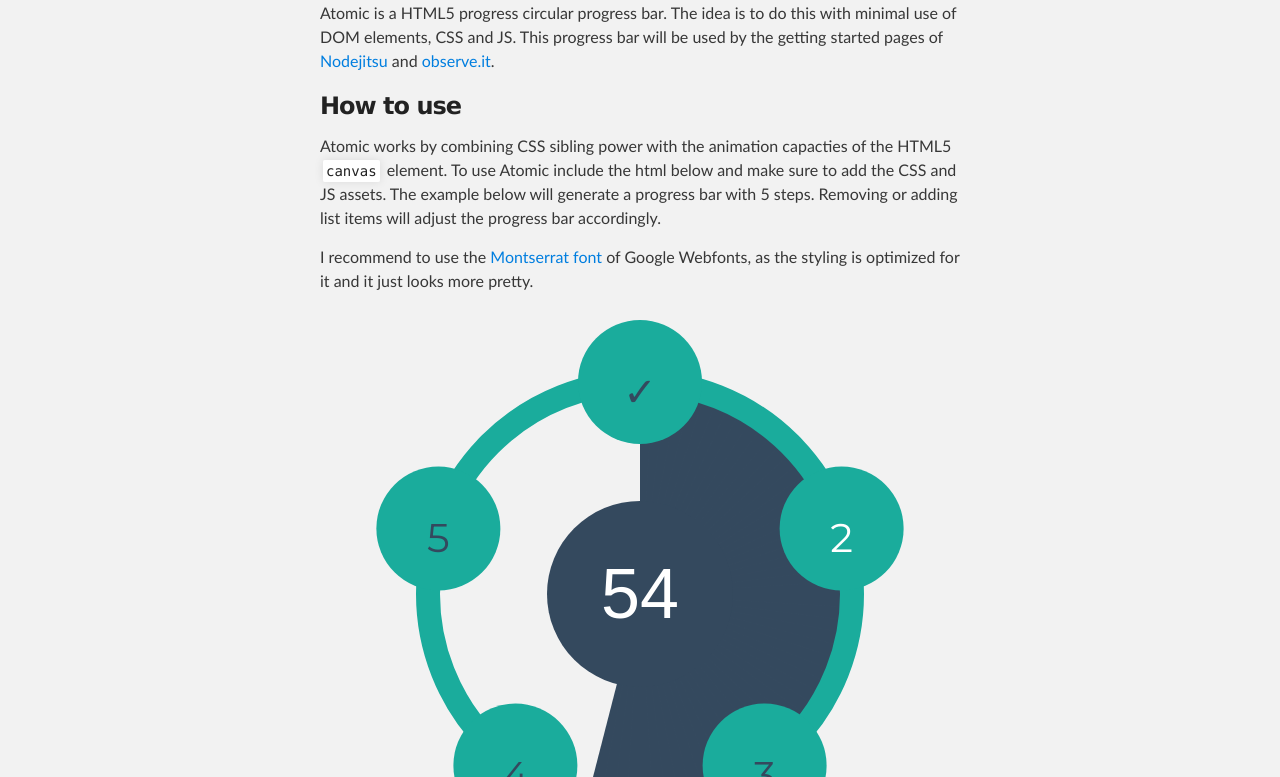
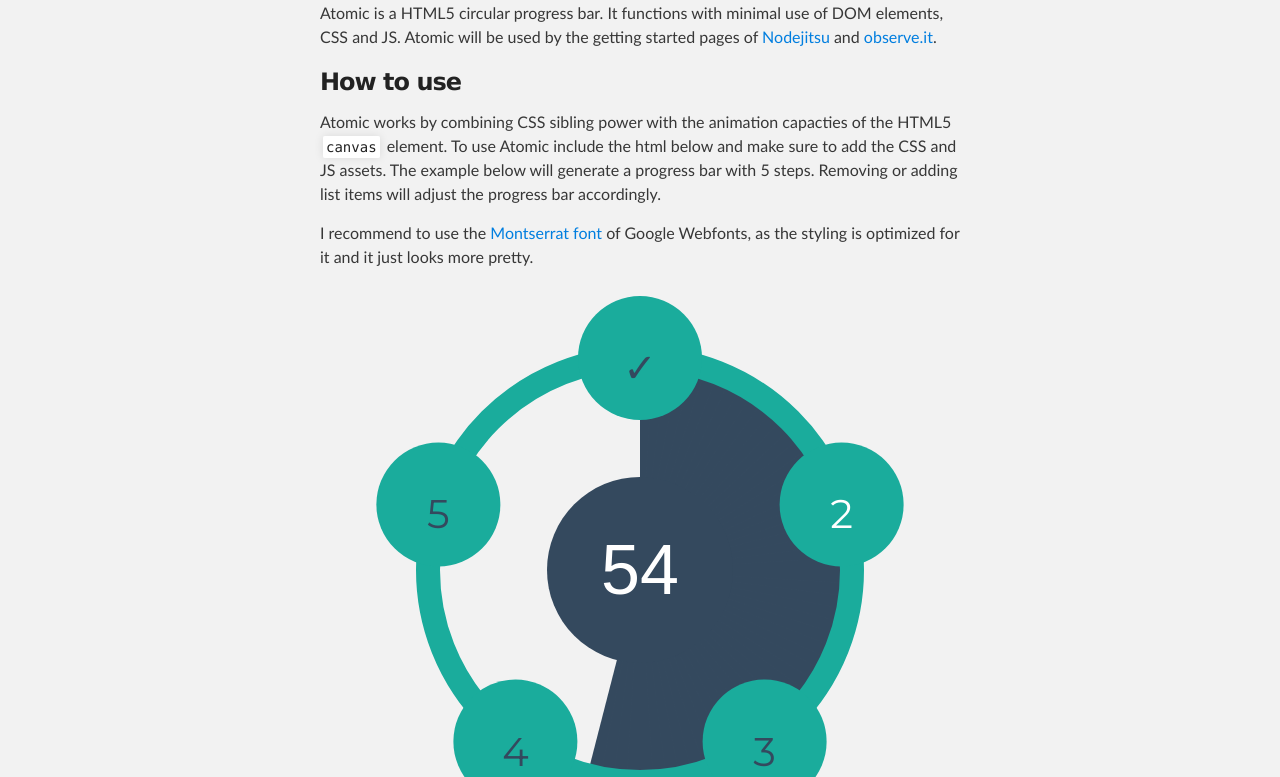
Before and after one commit to Swaagie/atomic, a plain HTML site: page index.html in a window 1280 px wide. Shown: the part 323-1100 px from the top of the page. Drawn offline with Linux system fonts and the light colour scheme.

Commit message:
[fix] intro

```diff
--- a/index.html
+++ b/index.html
@@ -36,8 +36,8 @@
         <h1>
 <a name="atomic" class="anchor" href="#atomic"><span class="octicon octicon-link"></span></a>Atomic</h1>
 
-<p>Atomic is a HTML5 progress circular progress bar. The idea is to do this with
-minimal use of DOM elements, CSS and JS. This progress bar will be used by the
+<p>Atomic is a HTML5 circular progress bar. It functions with
+minimal use of DOM elements, CSS and JS. Atomic will be used by the
 getting started pages of <a href="https://www.nodejitsu.com/">Nodejitsu</a> and
 <a href="https://observe.it">observe.it</a>.</p>
 
```
